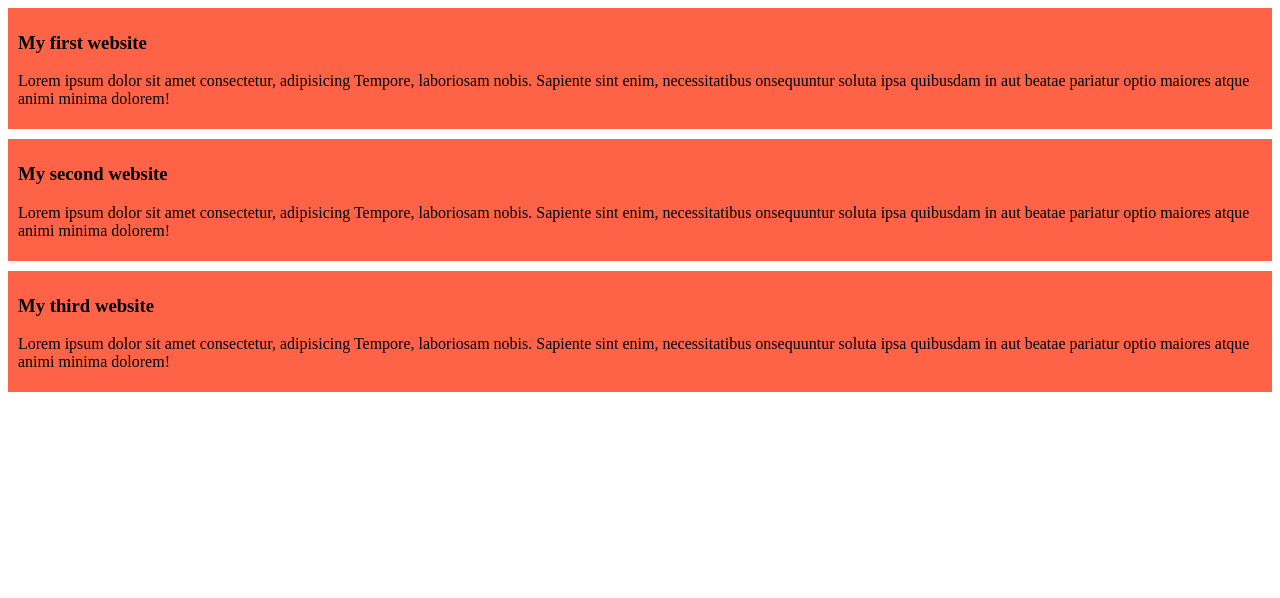
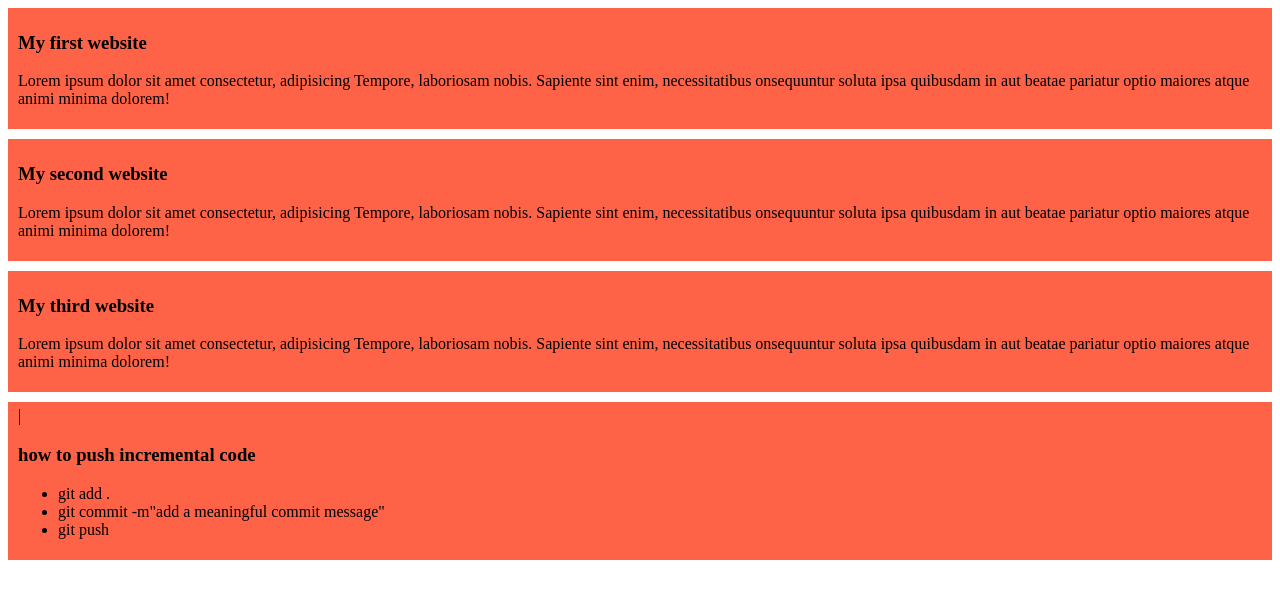
Before and after one commit to tahmina170/my-shelly-coop-repo, a plain HTML site: page index.html in a window 1280 px wide. Drawn offline with Linux system fonts and the light colour scheme.

Commit message:
my added blog 3

```diff
--- a/index.html
+++ b/index.html
@@ -33,6 +33,15 @@
         maiores atque animi
         minima dolorem!</p>
 </div>
+<div class="git">
+    |<h3>how to push incremental code</h3>
+    <ul>
+     <li>git add .</li>
+     <li>git commit -m"add a meaningful commit message"</li>
+     <li>git push</li>
+
+    </ul>
+</div>
 <body>
 
 </body>
--- a/styles/blog.css
+++ b/styles/blog.css
@@ -2,4 +2,7 @@ div{
     background-color: tomato;
     padding: 5px 5px 5px 10px;
     margin-bottom: 10px;
+    .git{
+        background-color: aqua;
+    }
 }
```
